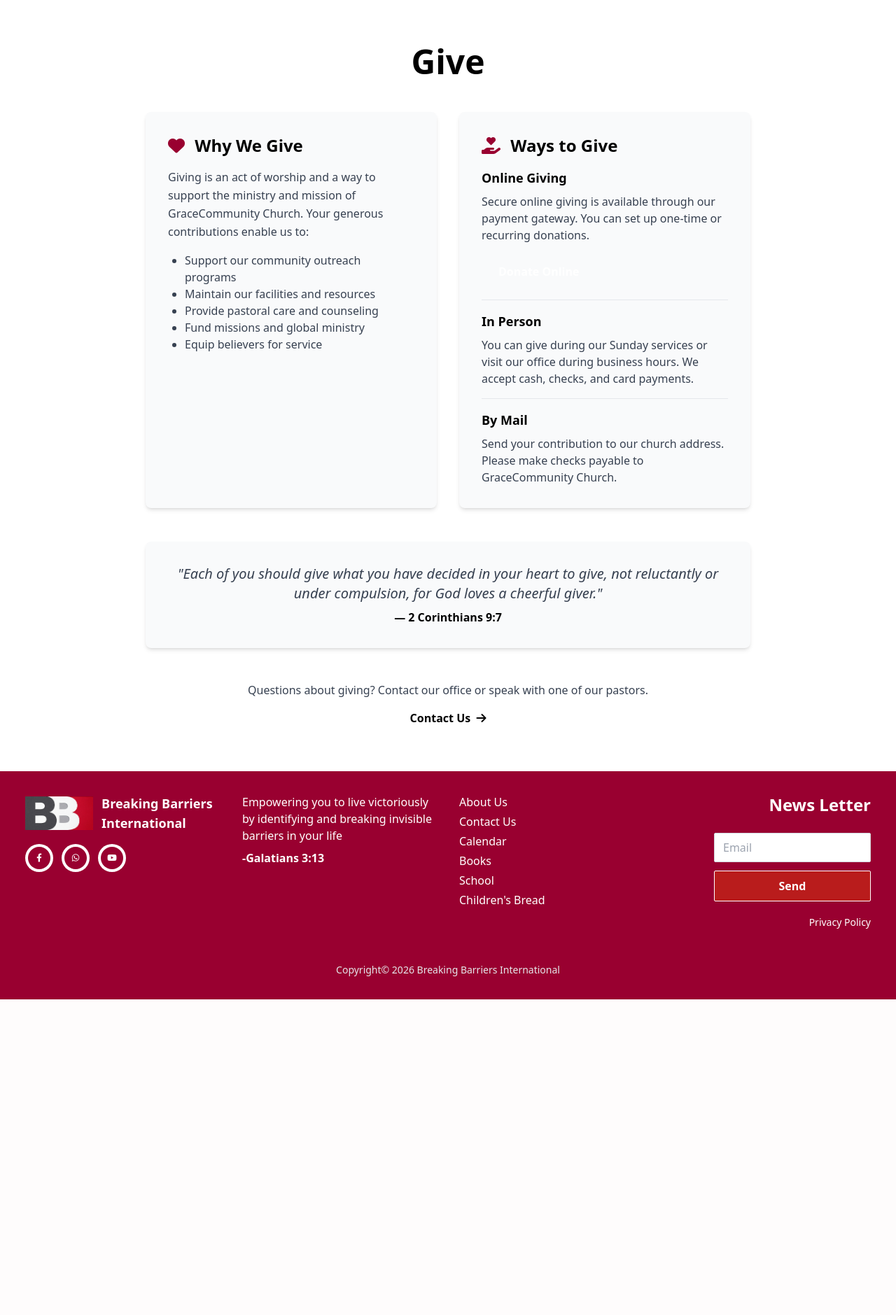
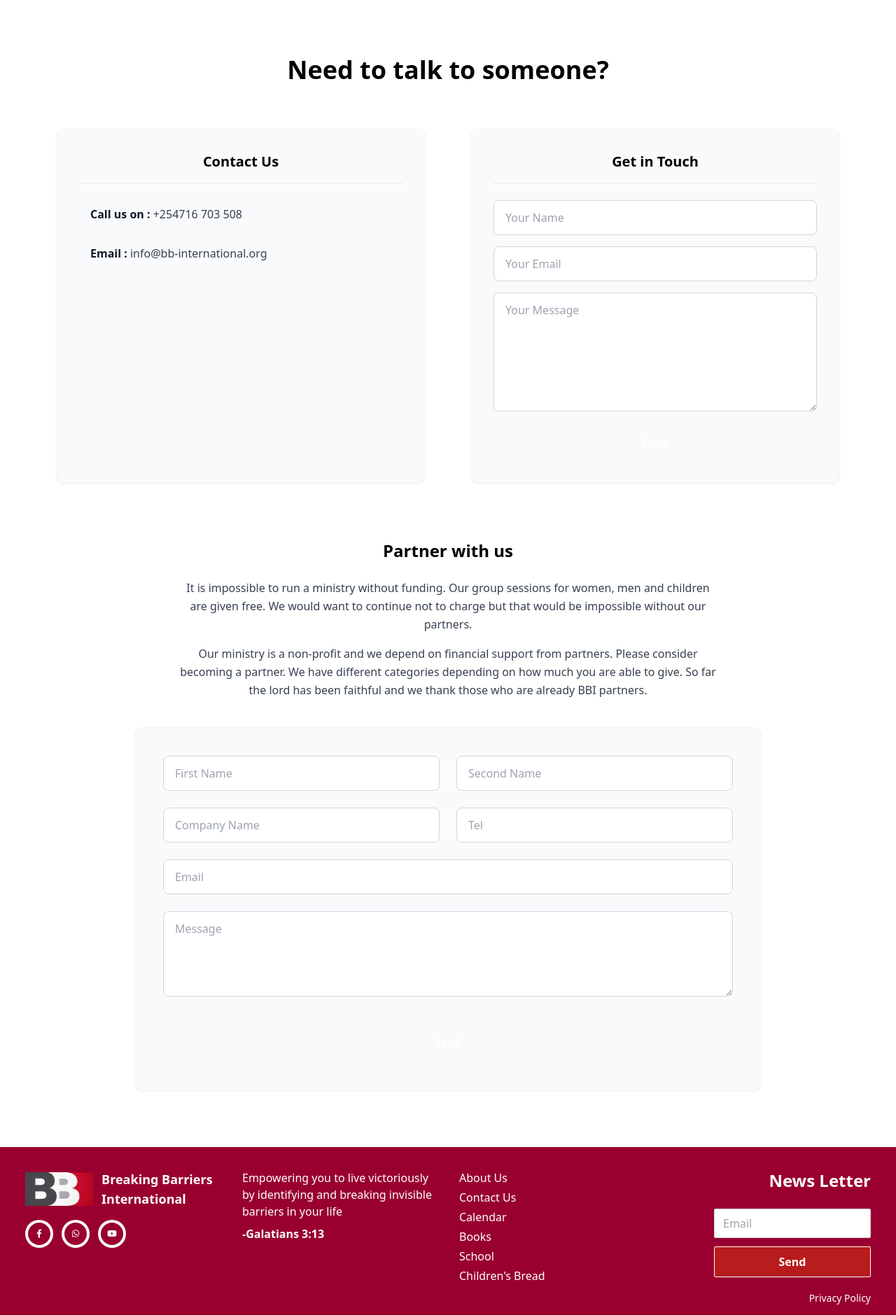
Before and after one commit to MukoyaKuya/Breaking-Barriers-, a Django app: page /donate/ in a window 1280 px wide. Shown: the part 96-1975 px from the top of the page at 70% size. Before the commit the page ends 1524 px from the top, so only its background shows below. Run offline with Django 5.2, Linux system fonts and the light colour scheme; data comes from the database, SQL or seed files in the repository; parts of the project's set-up code (start-up, migrations or seed data) failed here and were passed over; some libraries are stand-ins or nearby versions.

Commit message:
Redesign Donate page with Partner Inquiry form and new layout

```diff
--- a/church/forms.py
+++ b/church/forms.py
@@ -1,5 +1,5 @@
 from django import forms
-from .models import ContactMessage
+from .models import ContactMessage, PartnerInquiry
 import re
 
 
@@ -47,3 +47,53 @@ class ContactForm(forms.ModelForm):
             raise forms.ValidationError('Please enter a valid phone number (9-15 digits, optional + prefix).')
 
         return phone
+
+
+class PartnerInquiryForm(forms.ModelForm):
+    """Form for partnership inquiries."""
+
+    class Meta:
+        model = PartnerInquiry
+        fields = ['first_name', 'last_name', 'company_name', 'email', 'phone', 'message']
+        widgets = {
+            'first_name': forms.TextInput(attrs={
+                'class': 'w-full px-4 py-3 border border-gray-300 rounded-lg focus:ring-2 focus:ring-brand-color focus:border-transparent',
+                'placeholder': 'First Name',
+            }),
+            'last_name': forms.TextInput(attrs={
+                'class': 'w-full px-4 py-3 border border-gray-300 rounded-lg focus:ring-2 focus:ring-brand-color focus:border-transparent',
+                'placeholder': 'Second Name',
+            }),
+            'company_name': forms.TextInput(attrs={
+                'class': 'w-full px-4 py-3 border border-gray-300 rounded-lg focus:ring-2 focus:ring-brand-color focus:border-transparent',
+                'placeholder': 'Company Name',
+            }),
+            'email': forms.EmailInput(attrs={
+                'class': 'w-full px-4 py-3 border border-gray-300 rounded-lg focus:ring-2 focus:ring-brand-color focus:border-transparent',
+                'placeholder': 'Email',
+            }),
+            'phone': forms.TextInput(attrs={
+                'class': 'w-full px-4 py-3 border border-gray-300 rounded-lg focus:ring-2 focus:ring-brand-color focus:border-transparent',
+                'placeholder': 'Tel',
+            }),
+            'message': forms.Textarea(attrs={
+                'class': 'w-full px-4 py-3 border border-gray-300 rounded-lg focus:ring-2 focus:ring-brand-color focus:border-transparent',
+                'placeholder': 'Message',
+                'rows': 4,
+            }),
+        }
+
+    def clean_phone(self):
+        phone = self.cleaned_data.get('phone', '').strip()
+
+        if not phone:
+            raise forms.ValidationError('Phone number is required.')
+
+        # Remove common separators and spaces
+        cleaned = re.sub(r'[\s\-\(\)]+', '', phone)
+
+        # Check if it contains only digits and optional + at the start
+        if not re.match(r'^\+?\d{9,15}$', cleaned):
+            raise forms.ValidationError('Please enter a valid phone number.')
+
+        return phone
--- a/church/templates/church/donate.html
+++ b/church/templates/church/donate.html
@@ -1,87 +1,163 @@
 {% extends 'church/base.html' %}
 
-{% block title %}Give - GraceCommunity Church{% endblock %}
+{% block title %}Partner with Us - Breaking Barriers International{% endblock %}
 
 {% block content %}
-<div class="bg-white py-16">
-    <div class="container mx-auto px-4 max-w-4xl">
-        <h1 class="text-4xl md:text-5xl font-bold mb-12 text-center">Give</h1>
+<div class="bg-white py-12 md:py-20">
+    <div class="container mx-auto px-4 max-w-6xl">
 
-        <div class="grid grid-cols-1 md:grid-cols-2 gap-8 mb-12">
-            <!-- Giving Information -->
-            <div class="bg-gray-50 p-8 rounded-lg shadow-md">
-                <h2 class="text-2xl font-bold mb-4">
-                    <i class="fas fa-heart brand-text mr-2"></i>
-                    Why We Give
+        <!-- Header -->
+        <div class="text-center mb-16">
+            <h1 class="text-3xl md:text-4xl font-bold text-brand-color mb-4">Need to talk to someone?</h1>
+        </div>
+
+        {% if messages %}
+        <div class="mb-12 max-w-4xl mx-auto">
+            {% for message in messages %}
+            <div
+                class="p-4 rounded-lg {% if message.tags == 'success' %}bg-green-100 text-green-700{% else %}bg-red-100 text-red-700{% endif %}">
+                {{ message }}
+            </div>
+            {% endfor %}
+        </div>
+        {% endif %}
+
+        <!-- Top Section: Contact Info & Form -->
+        <div class="grid grid-cols-1 md:grid-cols-2 gap-8 lg:gap-16 mb-20">
+
+            <!-- Left: Contact Details -->
+            <div class="bg-gray-50 p-8 rounded-xl shadow-sm border border-gray-100 h-full">
+                <h2 class="text-xl font-bold text-brand-color mb-8 text-center border-b border-gray-200 pb-4">Contact Us
                 </h2>
-                <p class="text-gray-700 leading-relaxed mb-4">
-                    Giving is an act of worship and a way to support the ministry and mission
-                    of GraceCommunity Church. Your generous contributions enable us to:
-                </p>
-                <ul class="list-disc pl-6 text-gray-700 mb-4">
-                    <li>Support our community outreach programs</li>
-                    <li>Maintain our facilities and resources</li>
-                    <li>Provide pastoral care and counseling</li>
-                    <li>Fund missions and global ministry</li>
-                    <li>Equip believers for service</li>
-                </ul>
-            </div>
 
-            <!-- Ways to Give -->
-            <div class="bg-gray-50 p-8 rounded-lg shadow-md">
-                <h2 class="text-2xl font-bold mb-4">
-                    <i class="fas fa-hand-holding-heart brand-text mr-2"></i>
-                    Ways to Give
-                </h2>
-                <div class="space-y-4">
+                <div class="space-y-8 pl-4">
                     <div>
-                        <h3 class="font-semibold text-lg mb-2">Online Giving</h3>
-                        <p class="text-gray-700 mb-4">
-                            Secure online giving is available through our payment gateway.
-                            You can set up one-time or recurring donations.
-                        </p>
-                        <button class="bg-brand-color text-white px-6 py-3 rounded-lg hover:bg-red-900 transition font-semibold">
-                            Donate Online
-                        </button>
+                        <p class="font-bold text-gray-900 mb-1">Call us on : <span
+                                class="font-normal text-gray-700">+254716 703 508</span></p>
                     </div>
 
-                    <div class="pt-4 border-t">
-                        <h3 class="font-semibold text-lg mb-2">In Person</h3>
-                        <p class="text-gray-700">
-                            You can give during our Sunday services or visit our office during
-                            business hours. We accept cash, checks, and card payments.
-                        </p>
-                    </div>
-
-                    <div class="pt-4 border-t">
-                        <h3 class="font-semibold text-lg mb-2">By Mail</h3>
-                        <p class="text-gray-700">
-                            Send your contribution to our church address. Please make checks
-                            payable to GraceCommunity Church.
-                        </p>
+                    <div>
+                        <p class="font-bold text-gray-900 mb-1">Email : <span
+                                class="font-normal text-gray-700">info@bb-international.org</span></p>
                     </div>
                 </div>
             </div>
+
+            <!-- Right: Contact Form -->
+            <div class="bg-gray-50 p-8 rounded-xl shadow-sm border border-gray-100 h-full">
+                <h2 class="text-xl font-bold text-brand-color mb-6 text-center border-b border-gray-200 pb-4">Get in
+                    Touch</h2>
+
+                <form method="post" action="{% url 'donate' %}">
+                    {% csrf_token %}
+                    <div class="space-y-4">
+                        <div>
+                            {{ contact_form.name }}
+                            {% if contact_form.name.errors %}
+                            <p class="text-red-500 text-sm mt-1">{{ contact_form.name.errors.0 }}</p>
+                            {% endif %}
+                        </div>
+
+                        <div>
+                            {{ contact_form.email }}
+                            {% if contact_form.email.errors %}
+                            <p class="text-red-500 text-sm mt-1">{{ contact_form.email.errors.0 }}</p>
+                            {% endif %}
+                        </div>
+
+                        <!-- Hidden fields for ContactForm requirement -->
+                        <input type="hidden" name="{{ contact_form.subject.name }}" value="From Donate Page">
+                        <input type="hidden" name="{{ contact_form.phone.name }}" value="0000000000">
+
+                        <div>
+                            {{ contact_form.message }}
+                            {% if contact_form.message.errors %}
+                            <p class="text-red-500 text-sm mt-1">{{ contact_form.message.errors.0 }}</p>
+                            {% endif %}
+                        </div>
+
+                        <button type="submit" name="contact-submit"
+                            class="w-full bg-brand-color text-white py-3 rounded-lg font-bold hover:bg-red-900 transition duration-300">
+                            Send
+                        </button>
+                    </div>
+                </form>
+            </div>
         </div>
 
-        <!-- Scripture Reference -->
-        <div class="bg-gray-50 p-8 rounded-lg shadow-md text-center">
-            <p class="text-xl italic text-gray-700 mb-2">
-                "Each of you should give what you have decided in your heart to give,
-                not reluctantly or under compulsion, for God loves a cheerful giver."
-            </p>
-            <p class="text-brand-color font-semibold">— 2 Corinthians 9:7</p>
+        <!-- Bottom Section: Partner with Us -->
+        <div class="max-w-4xl mx-auto">
+            <h2 class="text-2xl font-bold text-brand-color mb-6 text-center">Partner with us</h2>
+
+            <div class="text-center text-gray-700 leading-relaxed mb-10 max-w-3xl mx-auto space-y-4">
+                <p>
+                    It is impossible to run a ministry without funding. Our group sessions for women, men and children
+                    are given free.
+                    We would want to continue not to charge but that would be impossible without our partners.
+                </p>
+                <p>
+                    Our ministry is a non-profit and we depend on financial support from partners. Please consider
+                    becoming a partner.
+                    We have different categories depending on how much you are able to give. So far the lord has been
+                    faithful and we thank those who are already BBI partners.
+                </p>
+            </div>
+
+            <div class="bg-gray-50 p-8 md:p-10 rounded-xl shadow-sm border border-gray-100">
+                <form method="post" action="{% url 'donate' %}">
+                    {% csrf_token %}
+                    <div class="grid grid-cols-1 md:grid-cols-2 gap-6 mb-6">
+                        <div>
+                            {{ partner_form.first_name }}
+                            {% if partner_form.first_name.errors %}
+                            <p class="text-red-500 text-sm mt-1">{{ partner_form.first_name.errors.0 }}</p>
+                            {% endif %}
+                        </div>
+                        <div>
+                            {{ partner_form.last_name }}
+                            {% if partner_form.last_name.errors %}
+                            <p class="text-red-500 text-sm mt-1">{{ partner_form.last_name.errors.0 }}</p>
+                            {% endif %}
+                        </div>
+                    </div>
+
+                    <div class="grid grid-cols-1 md:grid-cols-2 gap-6 mb-6">
+                        <div>
+                            {{ partner_form.company_name }}
+                            {% if partner_form.company_name.errors %}
+                            <p class="text-red-500 text-sm mt-1">{{ partner_form.company_name.errors.0 }}</p>
+                            {% endif %}
+                        </div>
+                        <div>
+                            {{ partner_form.phone }}
+                            {% if partner_form.phone.errors %}
+                            <p class="text-red-500 text-sm mt-1">{{ partner_form.phone.errors.0 }}</p>
+                            {% endif %}
+                        </div>
+                    </div>
+
+                    <div class="mb-6">
+                        {{ partner_form.email }}
+                        {% if partner_form.email.errors %}
+                        <p class="text-red-500 text-sm mt-1">{{ partner_form.email.errors.0 }}</p>
+                        {% endif %}
+                    </div>
+
+                    <div class="mb-8">
+                        {{ partner_form.message }}
+                        {% if partner_form.message.errors %}
+                        <p class="text-red-500 text-sm mt-1">{{ partner_form.message.errors.0 }}</p>
+                        {% endif %}
+                    </div>
+
+                    <button type="submit" name="partner-submit"
+                        class="w-full bg-brand-color text-white py-4 rounded-lg font-bold hover:bg-red-900 transition duration-300">
+                        Send
+                    </button>
+                </form>
+            </div>
         </div>
 
-        <!-- Contact Information -->
-        <div class="mt-12 text-center">
-            <p class="text-gray-700 mb-4">
-                Questions about giving? Contact our office or speak with one of our pastors.
-            </p>
-            <a href="{% url 'about' %}" class="text-brand-color hover:underline font-semibold">
-                Contact Us <i class="fas fa-arrow-right ml-1"></i>
-            </a>
-        </div>
     </div>
 </div>
 {% endblock %}
--- a/church/views.py
+++ b/church/views.py
@@ -261,8 +261,38 @@ def privacy_view(request):
 
 
 def donate_view(request):
-    """Donations page"""
-    return render(request, 'church/donate.html')
+    """Donations page with contact and partner inquiry forms."""
+    from .forms import ContactForm, PartnerInquiryForm
+
+    # Initialize forms with None (or data)
+    contact_form = ContactForm(prefix='contact')
+    partner_form = PartnerInquiryForm(prefix='partner')
+
+    if request.method == 'POST':
+        # Determine which form was submitted based on the button name or prefix presence
+        if 'contact-submit' in request.POST:
+            contact_form = ContactForm(request.POST, prefix='contact')
+            if contact_form.is_valid():
+                contact_form.save()
+                messages.success(request, 'Thank you for your message! We will get back to you soon.')
+                return redirect('donate')
+            else:
+                messages.error(request, 'Please correct the errors in the Contact form.')
+
+        elif 'partner-submit' in request.POST:
+            partner_form = PartnerInquiryForm(request.POST, prefix='partner')
+            if partner_form.is_valid():
+                partner_form.save()
+                messages.success(request, 'Thank you for your partnership inquiry! We will contact you shortly.')
+                return redirect('donate')
+            else:
+                messages.error(request, 'Please correct the errors in the Partner form.')
+
+    context = {
+        'contact_form': contact_form,
+        'partner_form': partner_form,
+    }
+    return render(request, 'church/donate.html', context)
 
 
 def childrens_bread_school_view(request):
```
Also changed, not shown: church/admin.py (+26 -1 lines), church/models.py (+21 -0 lines), verify_donate_forms.py (added, +74 -0 lines), church/migrations/0038_partnerinquiry.py (added).
